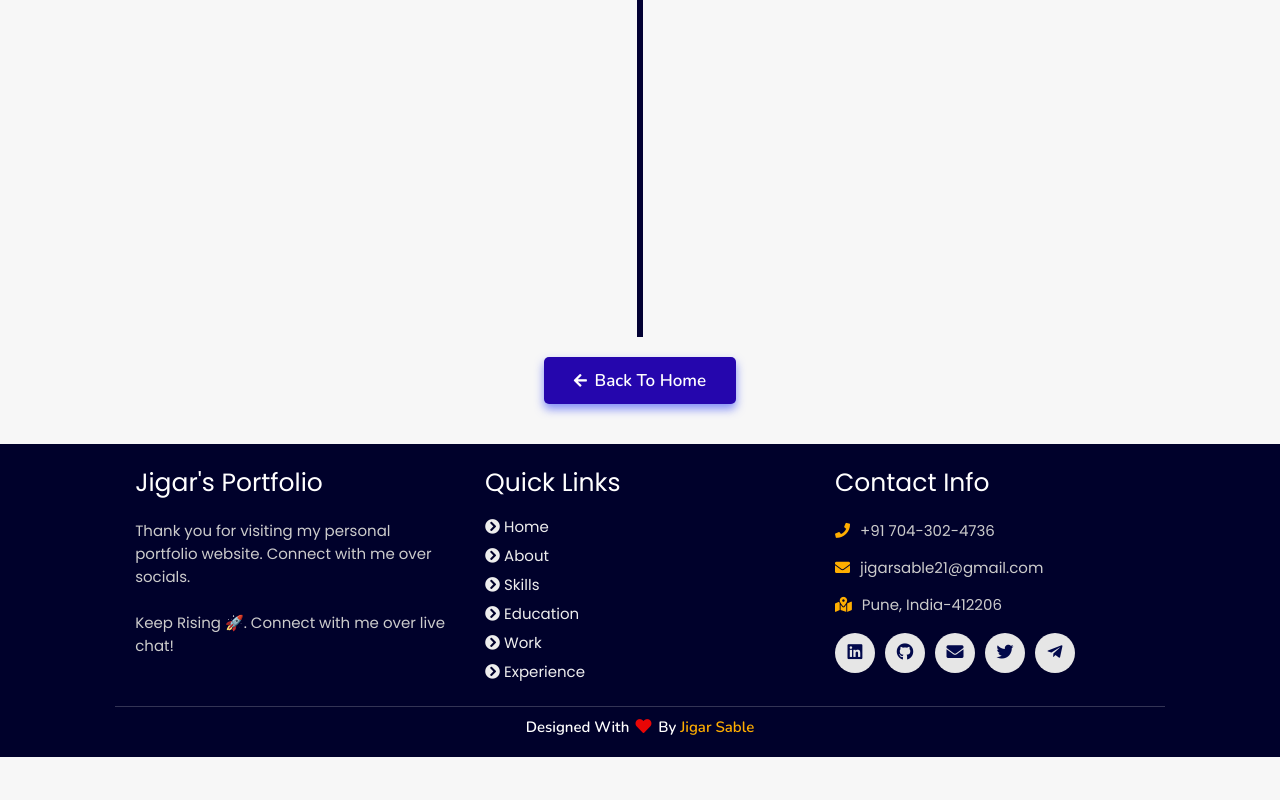
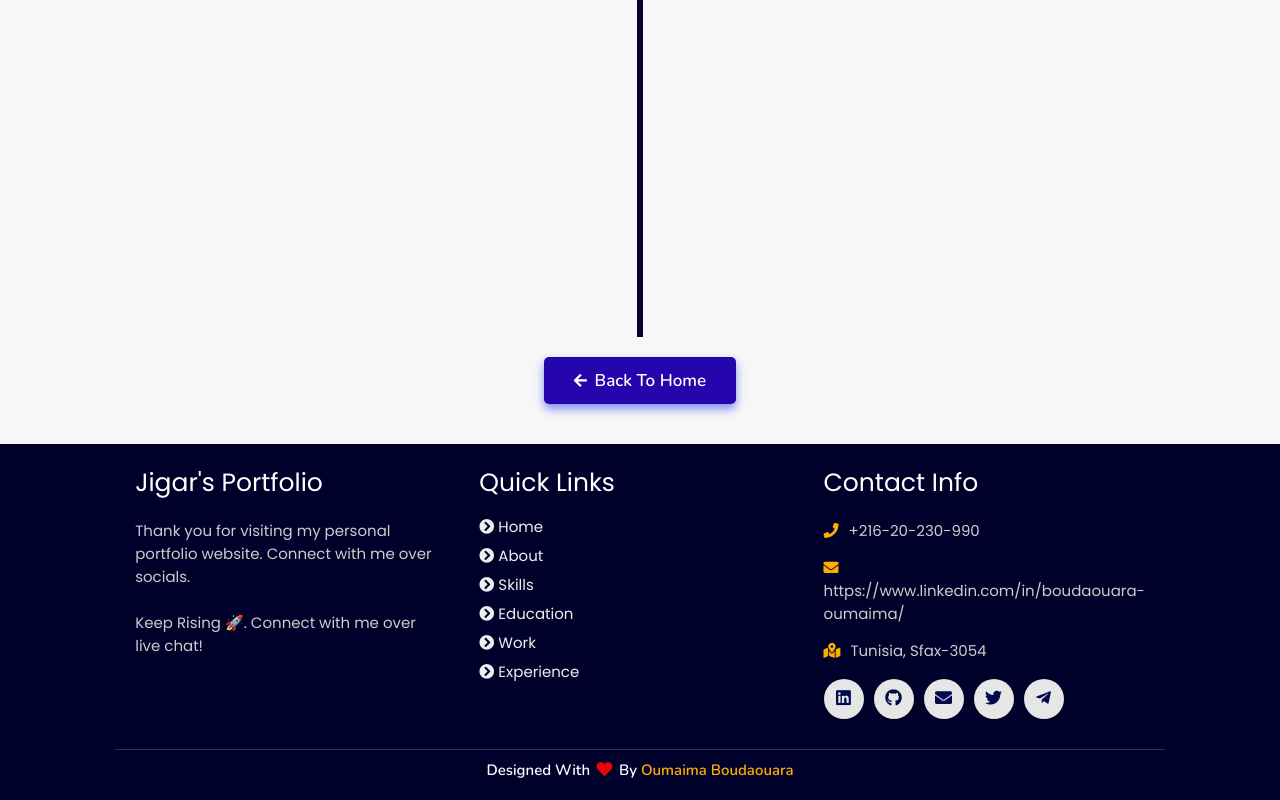
Before and after one commit to omayma420/omayma420.github.io, a plain HTML site: page experience/index.html in a window 1280 px wide. Shown: the part 864-1664 px from the top of the page. Before the commit the page ends 1621 px from the top, so only its background shows below. Drawn offline with nearby package versions, Linux system fonts and the light colour scheme.

Commit message:
Update index.html

```diff
--- a/experience/index.html
+++ b/experience/index.html
@@ -26,7 +26,6 @@
             <li><a href="/#education">Education</a></li>
             <li><a href="/#work">Work</a></li>
             <li><a class="active" href="/#experience">Experience</a></li>
-            <li><a href="/#contact">Contact</a></li>
             </ul>
         </nav>
 </header>
@@ -185,9 +184,9 @@
 
       <div class="box">
           <h3>contact info</h3>
-          <p> <i class="fas fa-phone"></i>+91 704-302-4736</p>
-          <p> <i class="fas fa-envelope"></i>jigarsable21@gmail.com</p>
-          <p> <i class="fas fa-map-marked-alt"></i>Pune, India-412206</p>
+          <p> <i class="fas fa-phone"></i>+216-20-230-990</p>
+          <p> <i class="fas fa-envelope"></i>https://www.linkedin.com/in/boudaouara-oumaima/</p>
+          <p> <i class="fas fa-map-marked-alt"></i>Tunisia, Sfax-3054</p>
           <div class="share">
 
             <a href="https://www.linkedin.com/in/jigar-sable" class="fab fa-linkedin" target="_blank"></a>
@@ -199,7 +198,7 @@
       </div>
   </div>
 
-  <h1 class="credit">Designed with <i class="fa fa-heart pulse"></i> by <a href="https://www.linkedin.com/in/jigar-sable"> jigar sable</a></h1>
+  <h1 class="credit">Designed with <i class="fa fa-heart pulse"></i> by <a href="https://www.linkedin.com/in/boudaouara-oumaima/"> Oumaima Boudaouara</a></h1>
 
 </section>
 <!-- footer section ends -->
```
